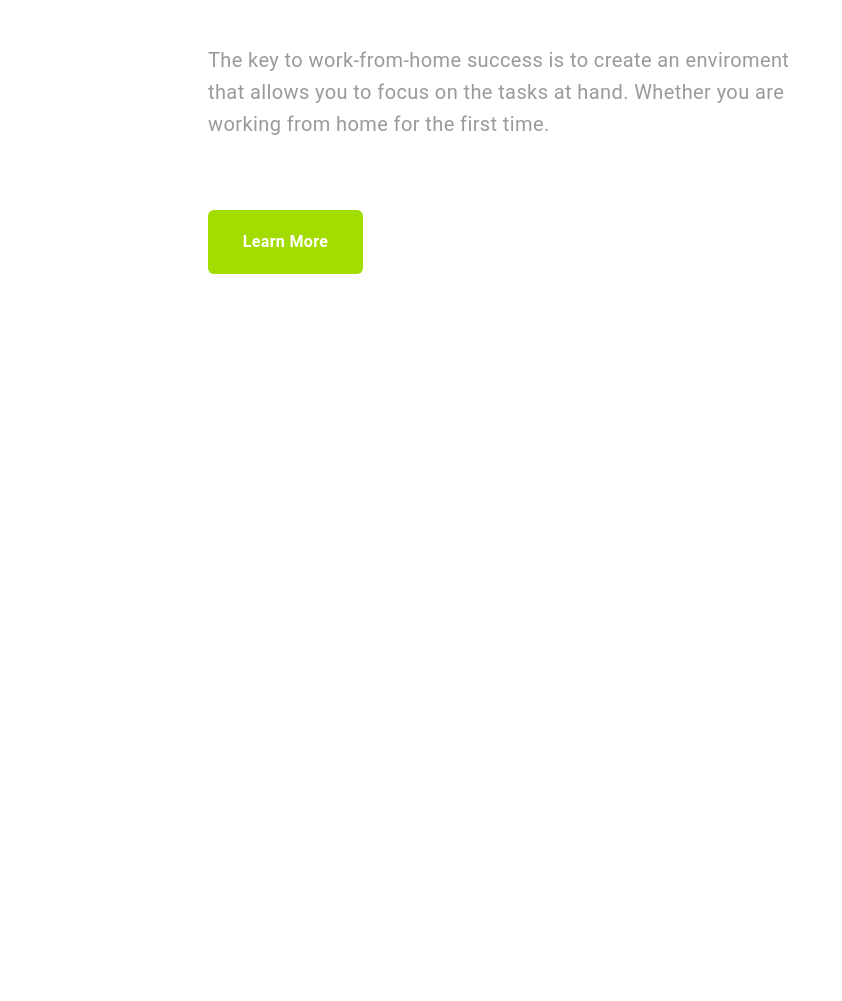
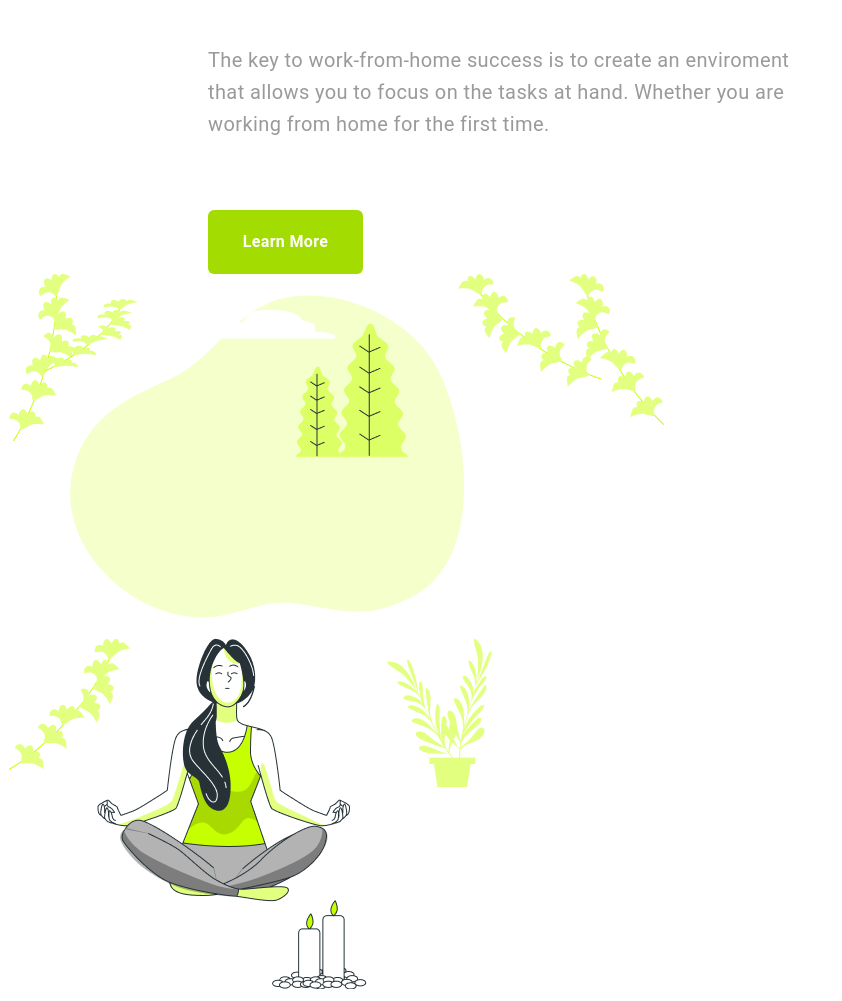
Before and after one commit to Schvea/V4, a plain HTML site: page index.html in a window 1280 px wide. Shown: the part 532-1533 px from the top of the page, without its empty margins (0-842 px from the left). Before the commit the page ends 832 px from the top, so only its background shows below. Drawn offline with Linux system fonts and the light colour scheme.

Commit message:
image adderad

```diff
--- a/index.html
+++ b/index.html
@@ -21,7 +21,7 @@
             <button class="main-btn">Learn More</button>
         </section>
         <section>
-            <img src="" alt="">
+            <img src="images/figupdrag.png" alt="yogatjej">
         </section>
     </main>
 
```
Also changed, not shown: images/figupdrag.png (added).
